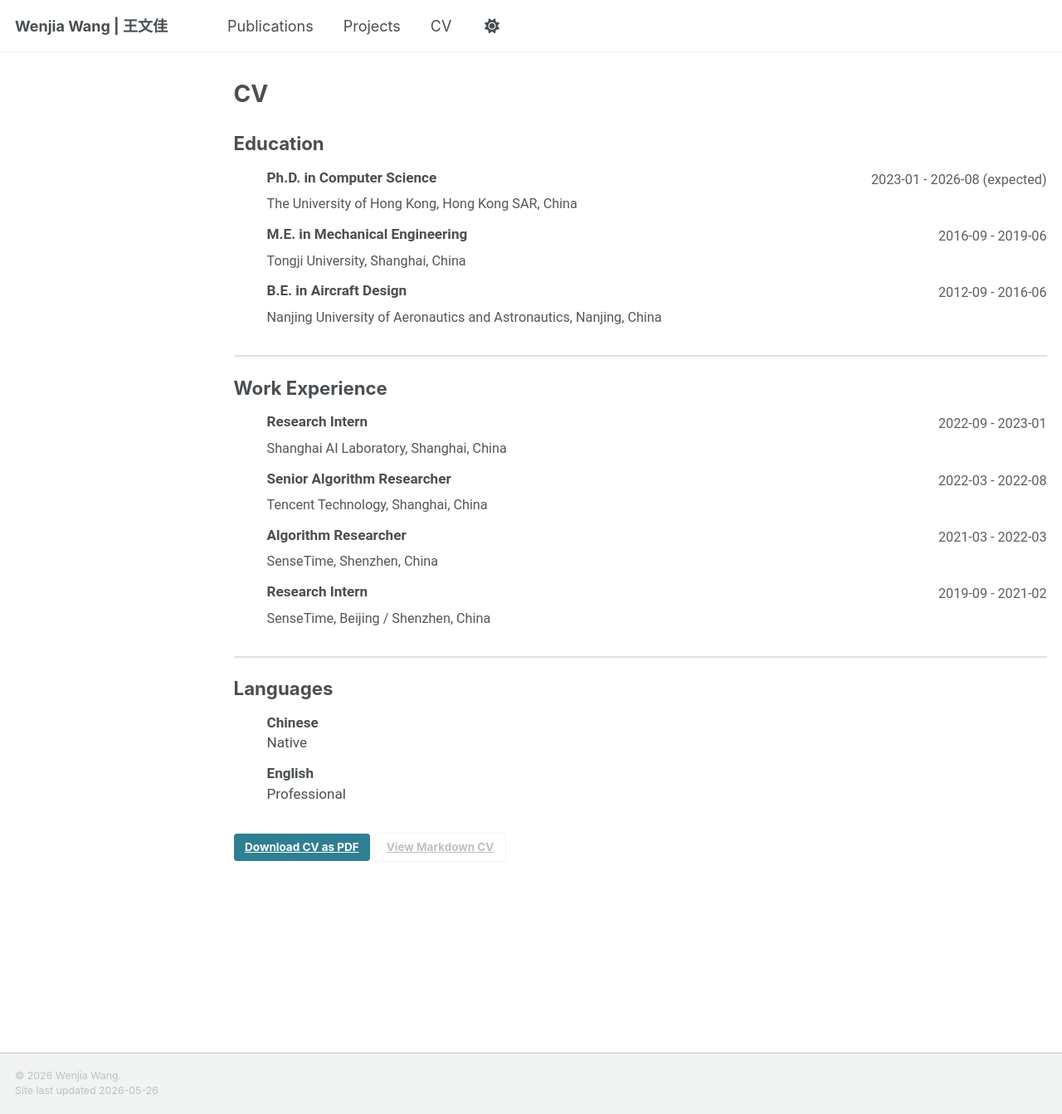
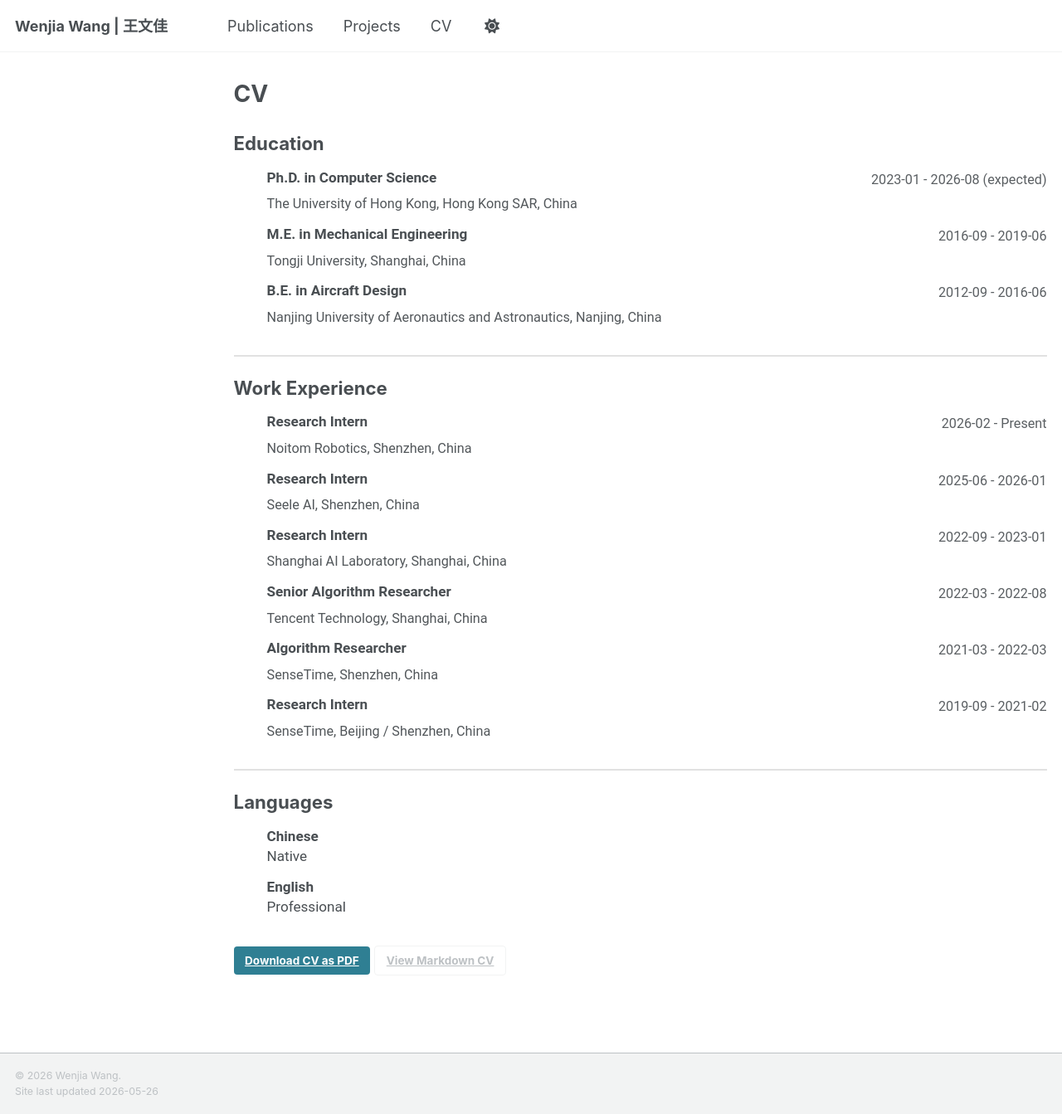
Before and after one commit to WenjiaWang0312/WenjiaWang0312.github.io, a Jekyll site: the page built from _pages/cv-json.md, in a window 1280 px wide and 1343 px high. Shown: the whole window at 83% size. Built offline with Jekyll 4.4.1, drawn with Linux system fonts in a browser that asks for light colours; a script bundle is joined from its source files by our own code; library files that are not in the unit come from our copies.

Commit message:
Add recent research internships

```diff
--- a/_data/cv.json
+++ b/_data/cv.json
@@ -31,6 +31,24 @@
     ]
   },
   "work": [
+    {
+      "name": "Noitom Robotics",
+      "position": "Research Intern",
+      "startDate": "2026-02",
+      "endDate": "Present",
+      "location": "Shenzhen, China",
+      "summary": "",
+      "highlights": []
+    },
+    {
+      "name": "Seele AI",
+      "position": "Research Intern",
+      "startDate": "2025-06",
+      "endDate": "2026-01",
+      "location": "Shenzhen, China",
+      "summary": "",
+      "highlights": []
+    },
     {
       "name": "Shanghai AI Laboratory",
       "position": "Research Intern",
```
